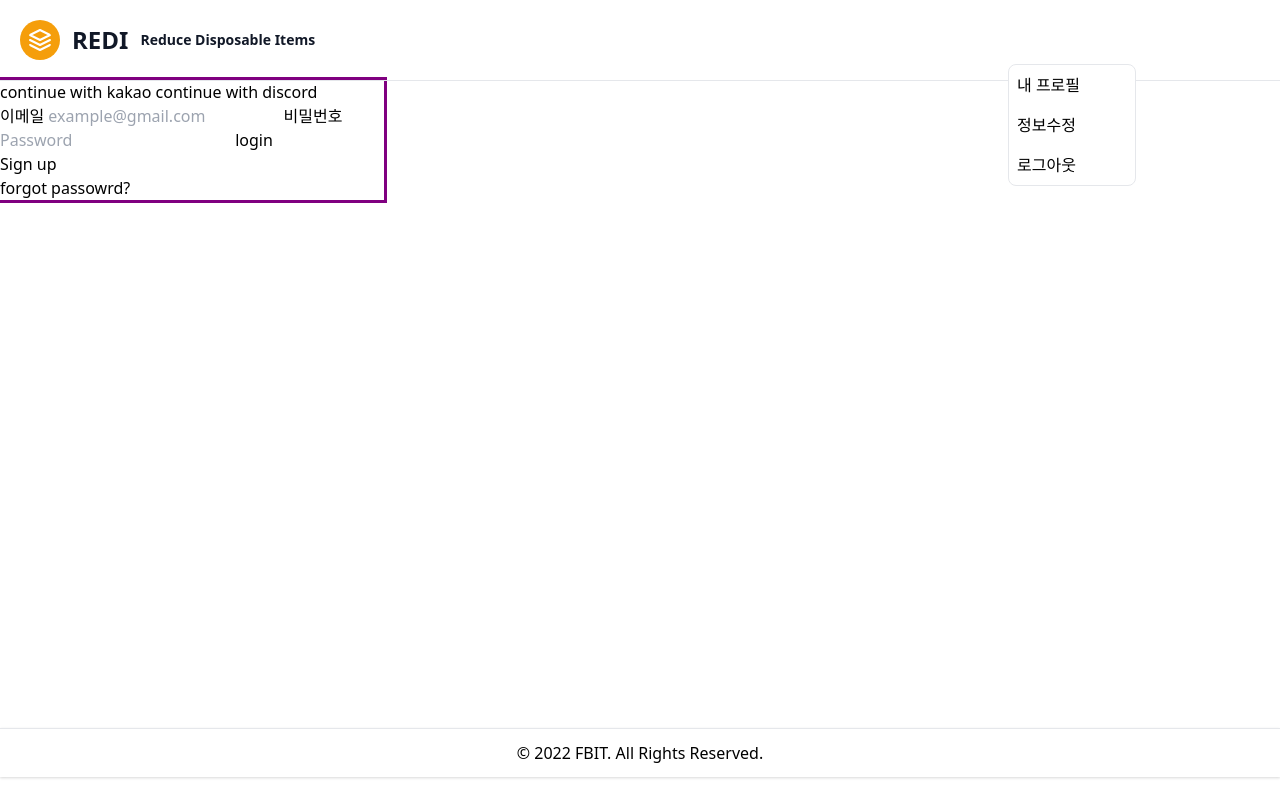
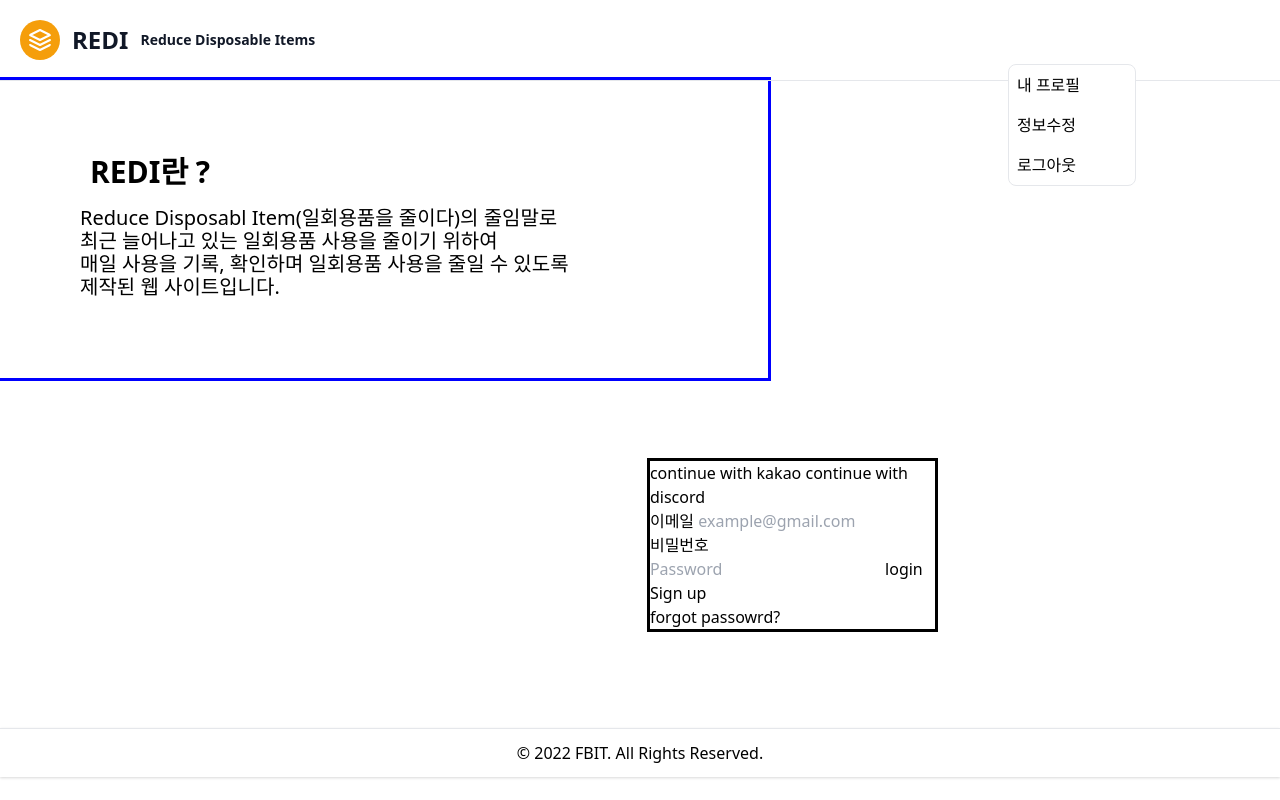
Before and after one commit to MinnSeoo/REDI, a Django app: page /users/login/ in a window 1280 px wide. Run offline with Django 4.2, Linux system fonts and the light colour scheme; style sheets or scripts are compiled from the project's sources.

Commit message:
login explain 추가

```diff
--- a/static/css/login.css
+++ b/static/css/login.css
@@ -1,5 +1,33 @@
+
+
+.explain {
+    outline-color: blue;
+    outline-style: solid;
+    outline-width: 3px;
+    padding: 80px;
+    line-height: 23px;
+    width: 60%;
+}
+
+.h1 {
+    padding-left: 10px;
+    font-size: 30px;
+    font-weight: bold;
+}
+
+.h3 {
+    font-size: 20px;
+}
+
+.m-evry {
+    padding-left: 15cm;
+}
+
 .log-main {
-    width: 30%;
+    margin: 83px;
+    outline-color: black;
     outline-style: solid;
-    outline-color: purple;
+    outline-width: 3px;
+    width: 40%;
+
 }
--- a/templates/users/login.html
+++ b/templates/users/login.html
@@ -4,10 +4,20 @@
 
 
 {% block content %}
-    <div class = "log-main">
+<div class = "">
+    <div class = "explain">
+        <h1 class = "h1">REDI란 ?</h1><br>
+        <h3 class = "h3">Reduce Disposabl Item(일회용품을 줄이다)의 줄임말로 <br>
+            최근 늘어나고 있는 일회용품 사용을 줄이기 위하여<br>
+            매일 사용을 기록, 확인하며 일회용품 사용을 줄일 수 있도록<br>
+            제작된 웹 사이트입니다.
+        </h3>
+    </div>
+    <div class = "m-evry">
+        <aside class = "log-main">
             <div class = "">
         {% include 'partials/social_login.html'%}
-    <form method="POST">
+        <form method=   "POST">
             {% csrf_token %}
             {% for field in form %}
                 {{field.label}}
@@ -15,10 +25,12 @@
             {% endfor %}
             <button>login</button>
         </form>
-    <div class = "">
+        <div class = "Sign">
             <a href="{% url 'users:signup' %}">Sign up</a>
         </div>
         <a href="{% url 'users:reset-password' %}">forgot passowrd?</a>
             </div>
+        </aside>
+    </div>
 </div>
 {% endblock content %}
```
Lines whose indentation alone changed are shown as unchanged.
